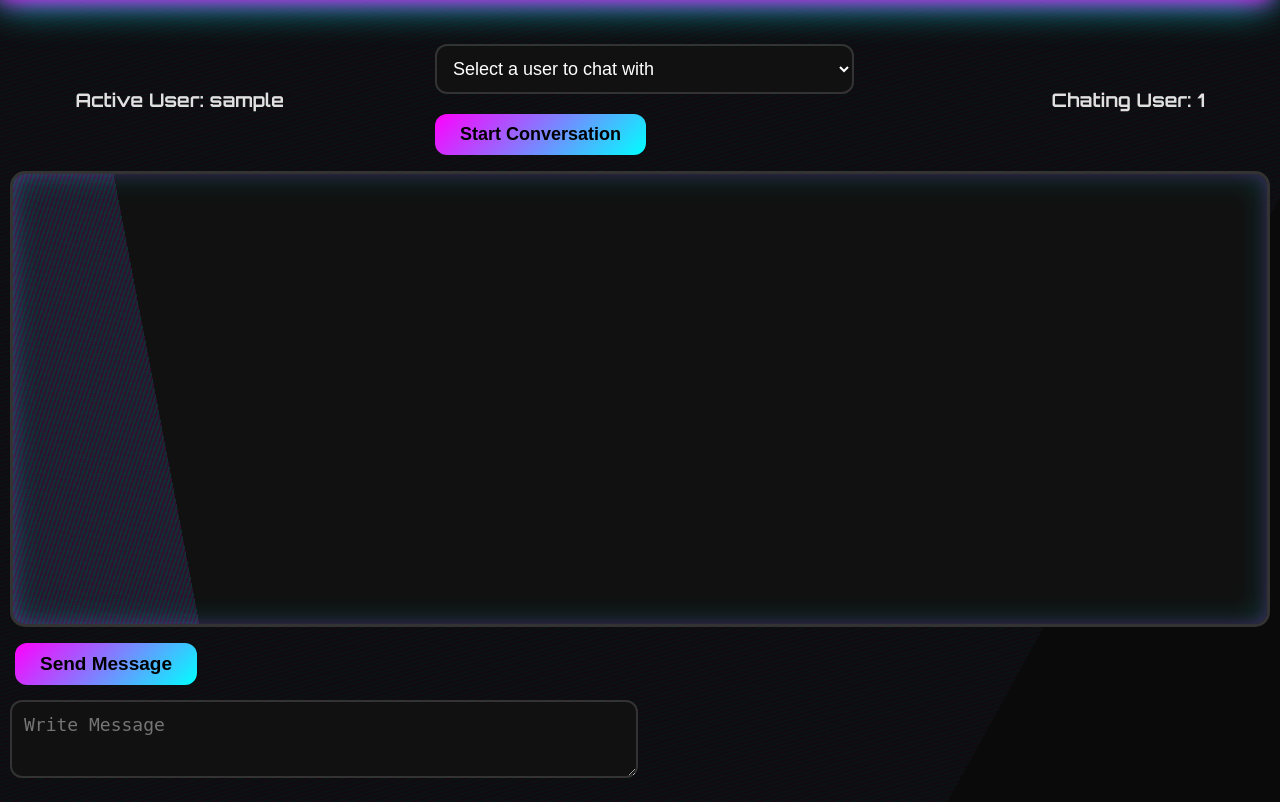
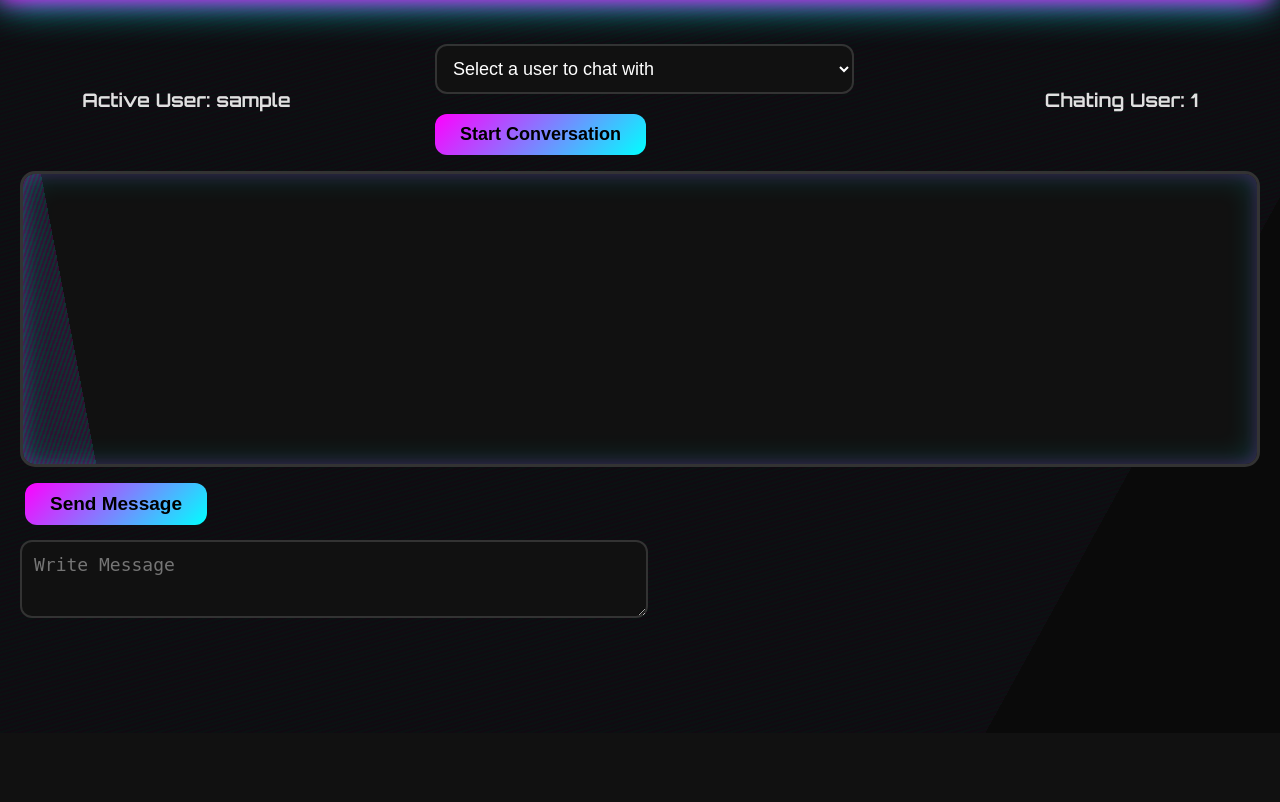
Before and after one commit to avtandilGvenetadze/chat-2, a Flask app: page /chat in a window 1280 px wide. Shown: the part 67-869 px from the top of the page. After the commit the page ends 685 px from the top, so only its background shows below. Run offline with Flask 3, Linux system fonts and the light colour scheme; the visitor is signed in with stand-in values (Sample User, id 1); data comes from the database, SQL or seed files in the repository; data that the repository does not hold is empty.

Commit message:
Update style.css

```diff
--- a/static/style.css
+++ b/static/style.css
@@ -413,3 +413,10 @@ body::before {
         margin-bottom: 15px;
     }
 }
+.container{
+    margin-right: 10px;
+    margin-left: 10px;
+}
+.message_list{
+    height:30vh
+}
```
